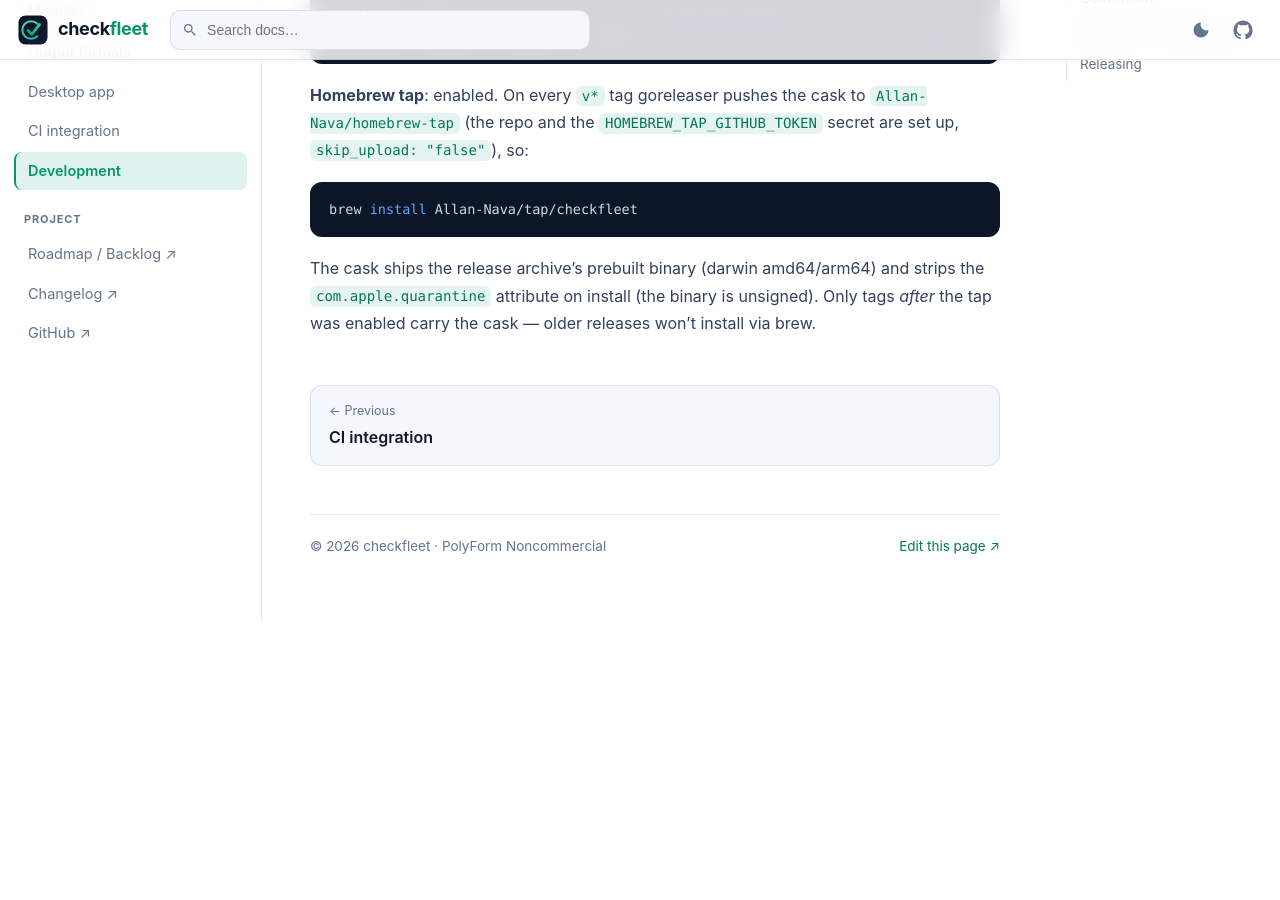
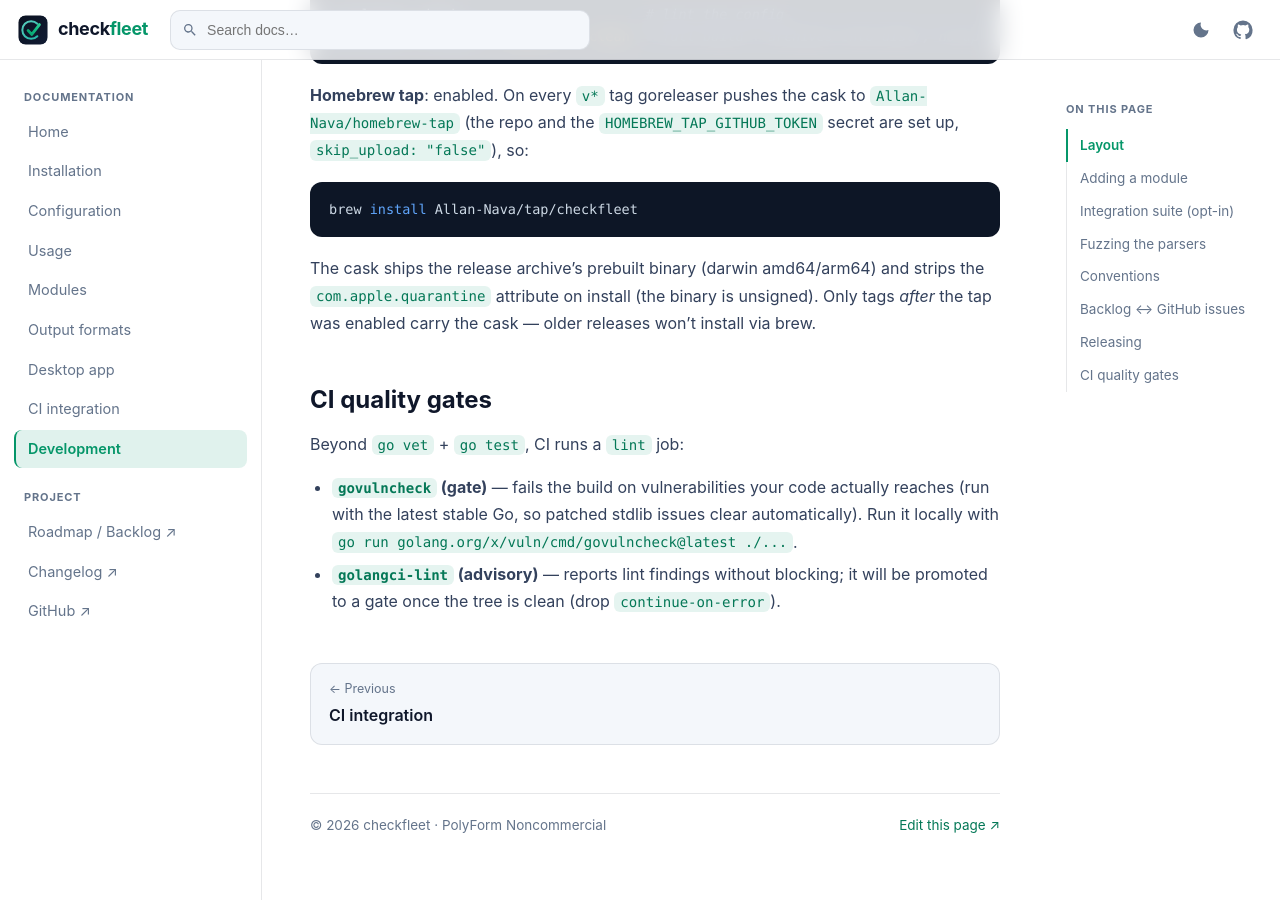
Before and after one commit to Allan-Nava/checkfleet, a Jekyll site: the page built from docs/development.md, in a window 1280 px wide and 900 px high, scrolled down 3139 px. Built offline with Jekyll 4.4.1, drawn with Linux system fonts in a browser that asks for light colours; before the commit the page ends 3761 px from its top, so only the background shows below that.

Commit message:
ci(lint): govulncheck gate + golangci-lint advisory (CF-57) (v0.54.0)

```diff
--- a/docs/development.md
+++ b/docs/development.md
@@ -132,3 +132,14 @@
 strips the `com.apple.quarantine` attribute on install (the binary is
 unsigned). Only tags *after* the tap was enabled carry the cask — older
 releases won't install via brew.
+
+## CI quality gates
+
+Beyond `go vet` + `go test`, CI runs a `lint` job:
+
+- **`govulncheck` (gate)** — fails the build on vulnerabilities your code
+  actually reaches (run with the latest stable Go, so patched stdlib issues
+  clear automatically). Run it locally with
+  `go run golang.org/x/vuln/cmd/govulncheck@latest ./...`.
+- **`golangci-lint` (advisory)** — reports lint findings without blocking; it
+  will be promoted to a gate once the tree is clean (drop `continue-on-error`).
```
Also changed, not shown: BACKLOG.md (+1 -1 lines), .github/workflows/ci.yml, CHANGELOG.md.
